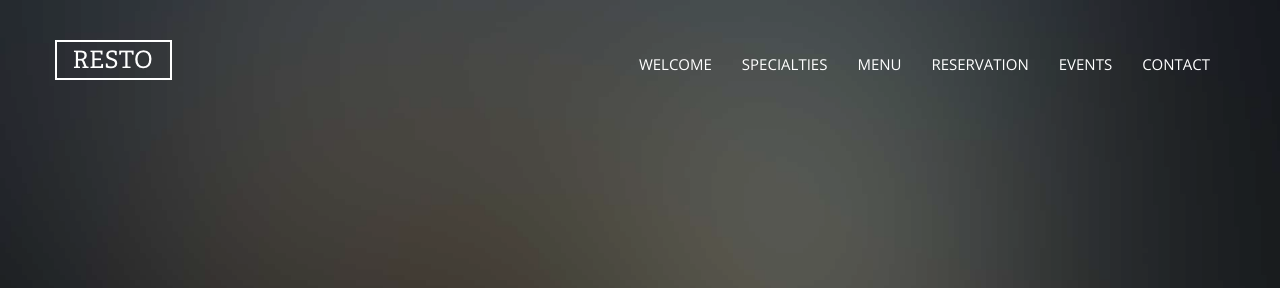
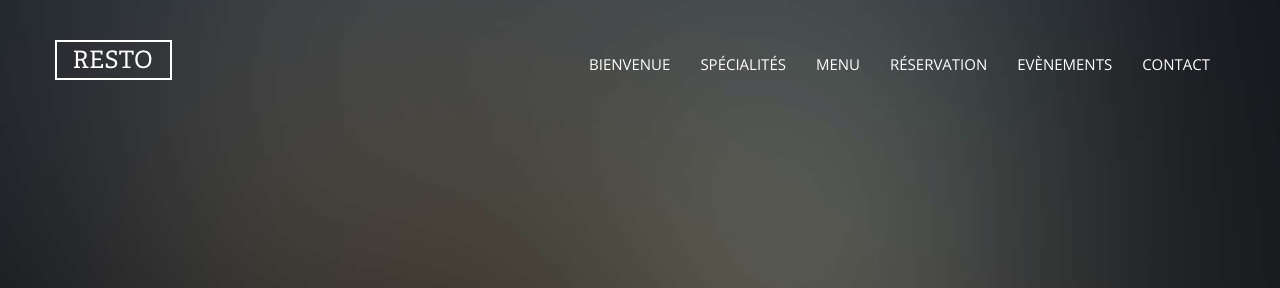
Before and after one commit to jmboumba/SiteResto, a website: page index.html in a window 1280 px wide. Shown: the top 288 px of the page. Drawn offline with nearby package versions, Linux system fonts and the light colour scheme; files whose address does not match are found by name.

Commit message:
traduire en français les titres du menu en haut à droite.

```diff
--- a/index.html
+++ b/index.html
@@ -34,11 +34,11 @@
 
         <div id="navbar-collapse" class="navbar-collapse collapse">
           <ul class="nav navbar-nav navbar-right">
-            <li class="active"><a href="#" data-nav-section="welcome">Welcome</a></li>
-            <li><a href="#" data-nav-section="specialties">Specialties</a></li>
+            <li class="active"><a href="#" data-nav-section="welcome">Bienvenue</a></li>
+            <li><a href="#" data-nav-section="specialties">Spécialités</a></li>
             <li><a href="#" data-nav-section="menu">Menu</a></li>
-            <li><a href="#" data-nav-section="reservation">Reservation</a></li>
-            <li><a href="#" data-nav-section="events">Events</a></li>
+            <li><a href="#" data-nav-section="reservation">Réservation</a></li>
+            <li><a href="#" data-nav-section="events">Evènements</a></li>
             <li><a href="#" data-nav-section="contact">Contact</a></li>
           </ul>
         </div>
```
